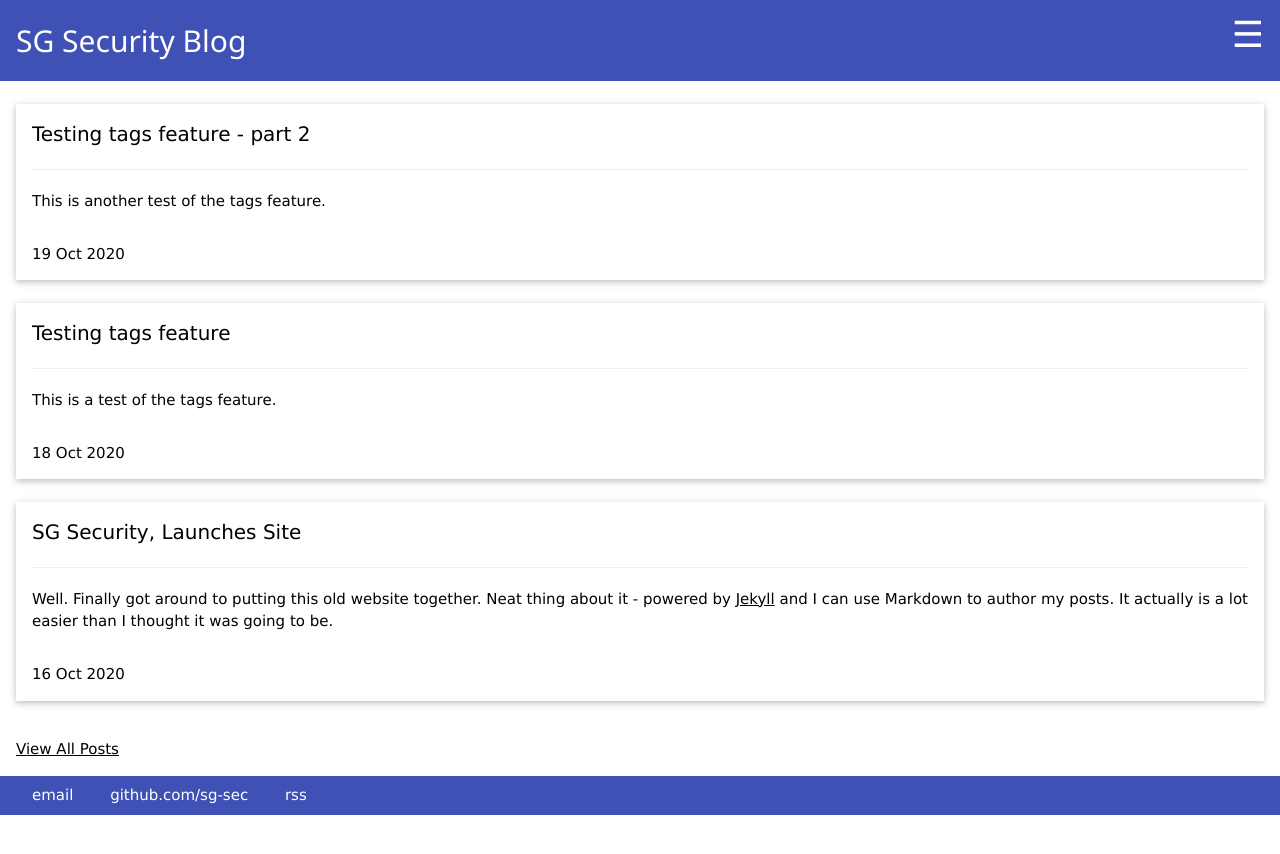
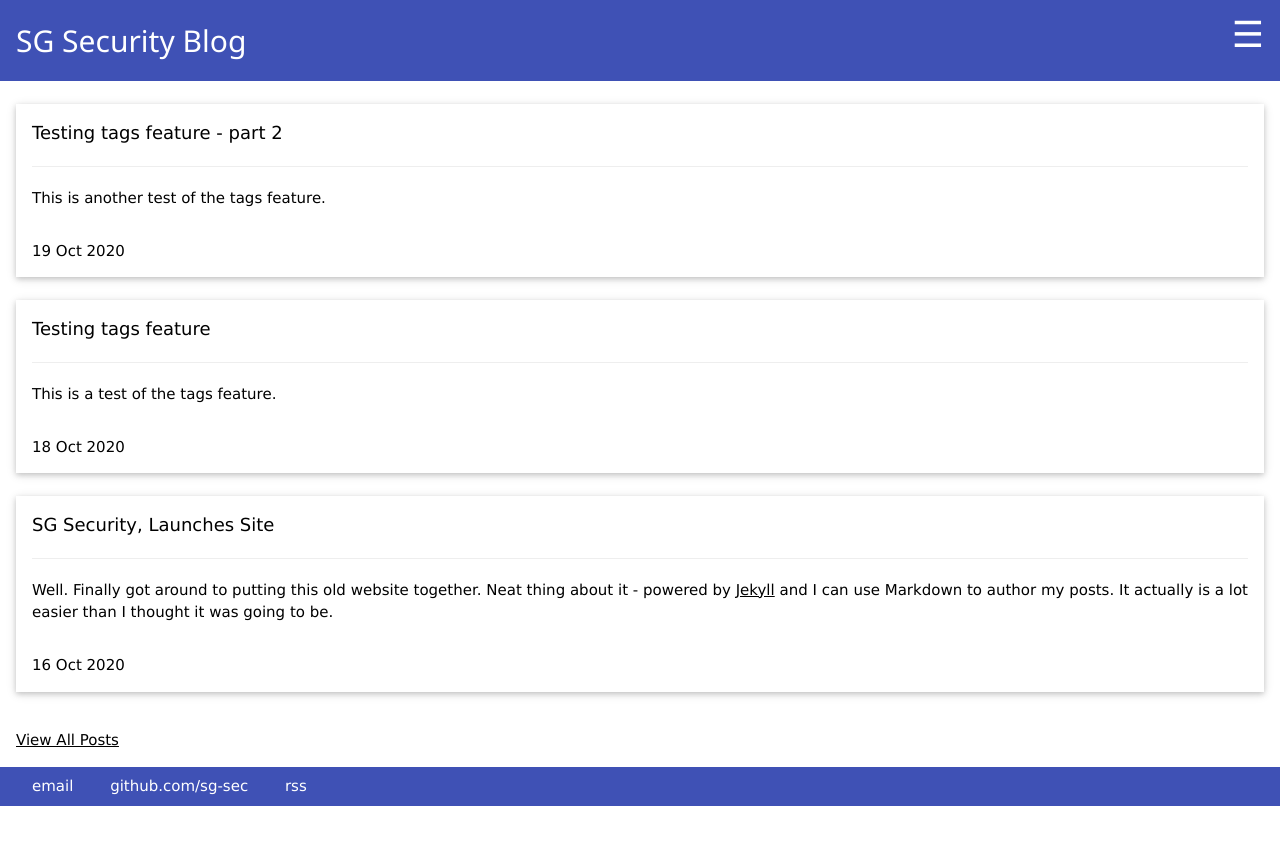
Before and after one commit to sg-sec/sg-sec.github.io, a Jekyll site: the page built from index.html, in a window 1280 px wide. Shown: the top 854 px of the page. Built offline with Jekyll 4.4.1, drawn with Linux system fonts in a browser that asks for light colours.

Commit message:
Update sgsec.css

```diff
--- a/css/sgsec.css
+++ b/css/sgsec.css
@@ -1 +1 @@
-.PostListTitle {text-decoration:none; font-size:20px;}
+.PostListTitle {text-decoration:none; font-size:18px;}
```
